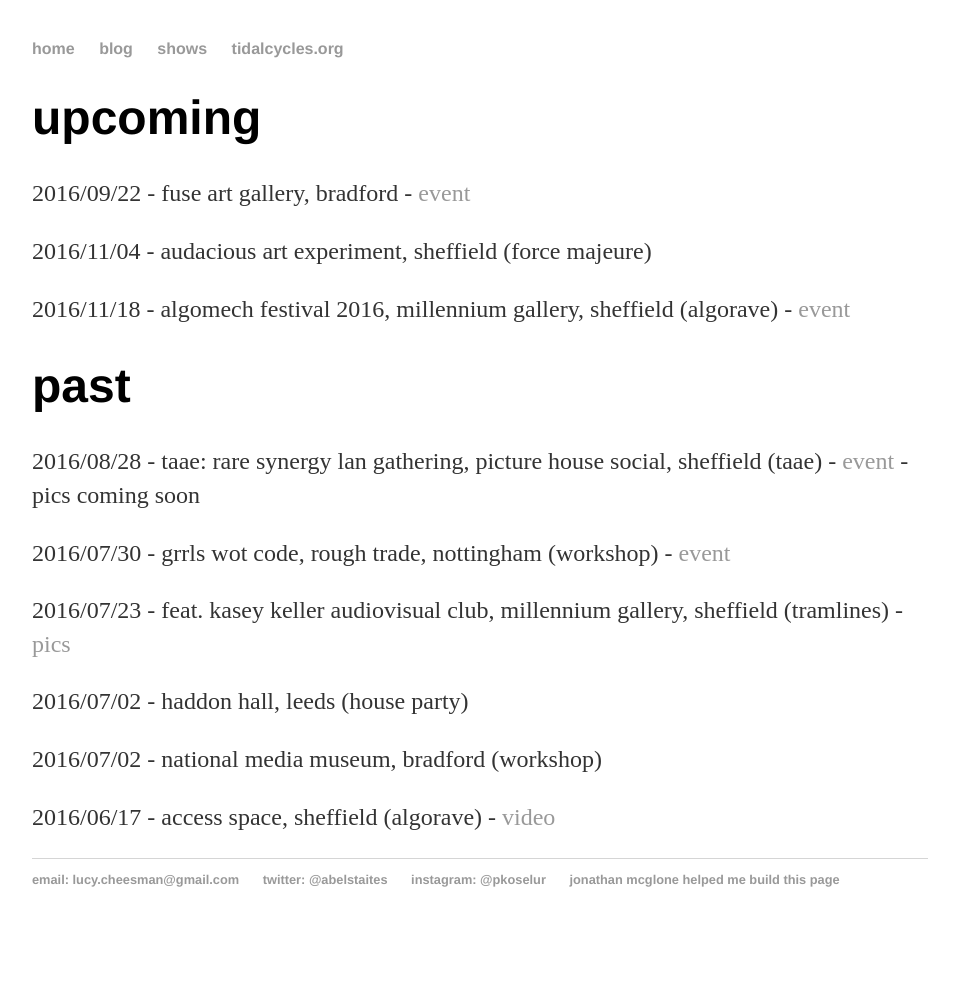
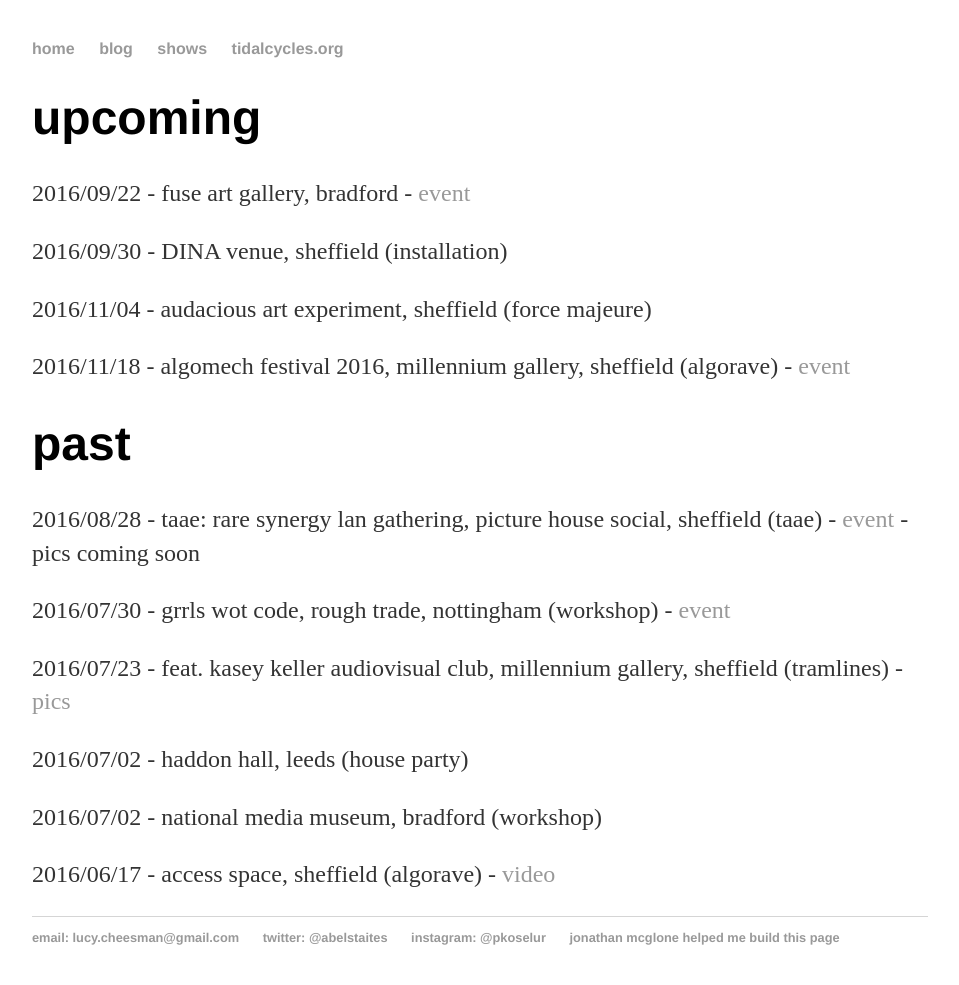
Before and after one commit to heavy-lifting/heavy-lifting.github.io, a Jekyll site: the page built from shows.html, in a window 1280 px wide. Shown: the whole page, without its empty margins (160-1119 px from the left). Built offline with Jekyll 4.4.1, drawn with Linux system fonts in a browser that asks for light colours; before the commit the page ends 927 px from its top, so only the background shows below that.

Commit message:
Update shows.html

```diff
--- a/shows.html
+++ b/shows.html
@@ -6,6 +6,7 @@ title: shows
 <div class="upcoming"> <!-- DON'T FORGET TO UPDATE THE 'SHOWS' PAGE TOO-->
  	<h1>upcoming</h1>
  	<p>2016/09/22 - fuse art gallery, bradford - <a href="https://www.facebook.com/events/1166812990053320/" target="_blank">event</a><p>
+<p>2016/09/30 - DINA venue, sheffield (installation)<p>
 <p>2016/11/04 - audacious art experiment, sheffield (force majeure)<p>
  	<p>2016/11/18 - algomech festival 2016, millennium gallery, sheffield (algorave) - <a href="https://www.facebook.com/events/296099617423371/" target="_blank">event</a></p>
  </div><!-- /.blurb -->
```
